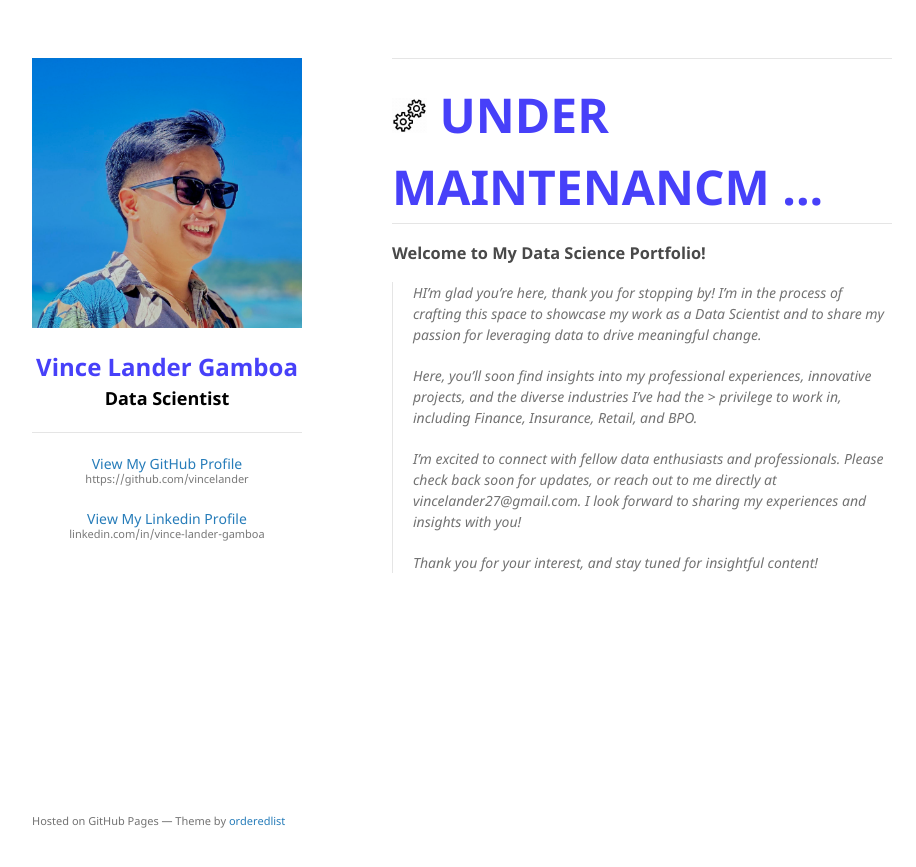
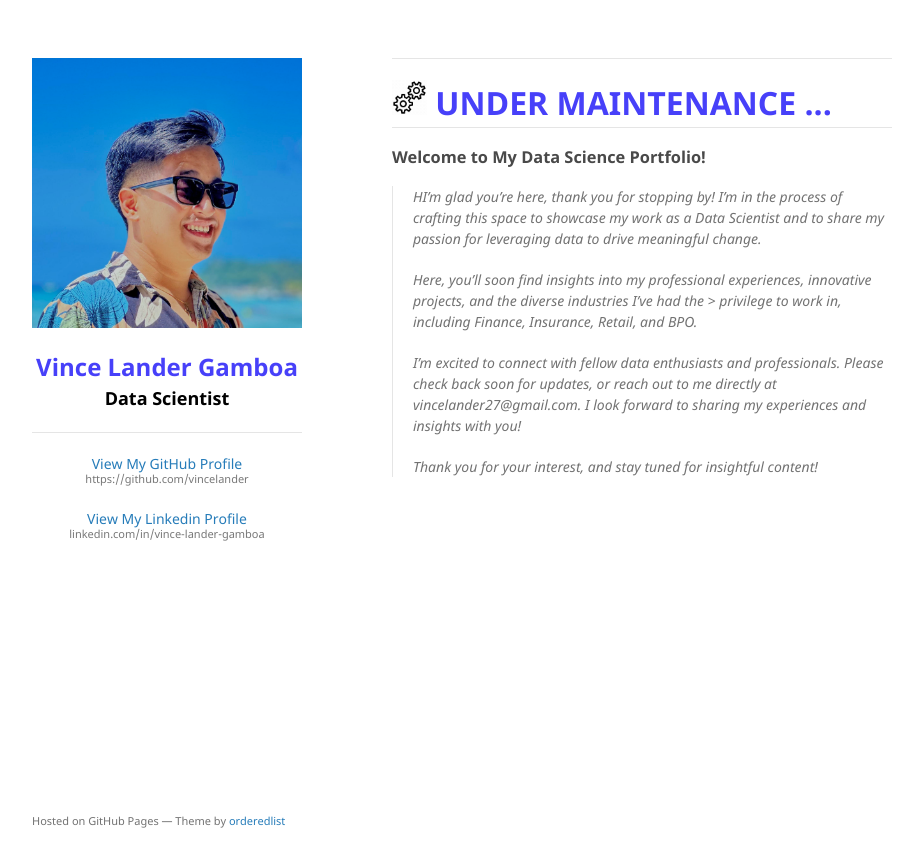
Before and after one commit to vincelander/vincelander.github.io, a Jekyll site: the page built from index.md, in a window 1280 px wide. Shown: the top 867 px of the page, without its empty margins (178-1094 px from the left). Built offline with Jekyll 4.4.1, drawn with Linux system fonts in a browser that asks for light colours.

Commit message:
update view and details

```diff
--- a/_layouts/default.html
+++ b/_layouts/default.html
@@ -124,9 +124,9 @@
       </header>
       <section>
         <hr>
-        <font size="8px" color="#4740F9">
+        <font size="6px" color="#4740F9">
           <img src="/assets/img/gear-logo.gif" alt="Logo" style="width: 35px; height: auto;">
-          <b>UNDER MAINTENANCM ...</b>
+          <b>UNDER MAINTENANCE ...</b>
         </font>
         <hr>
 
```
